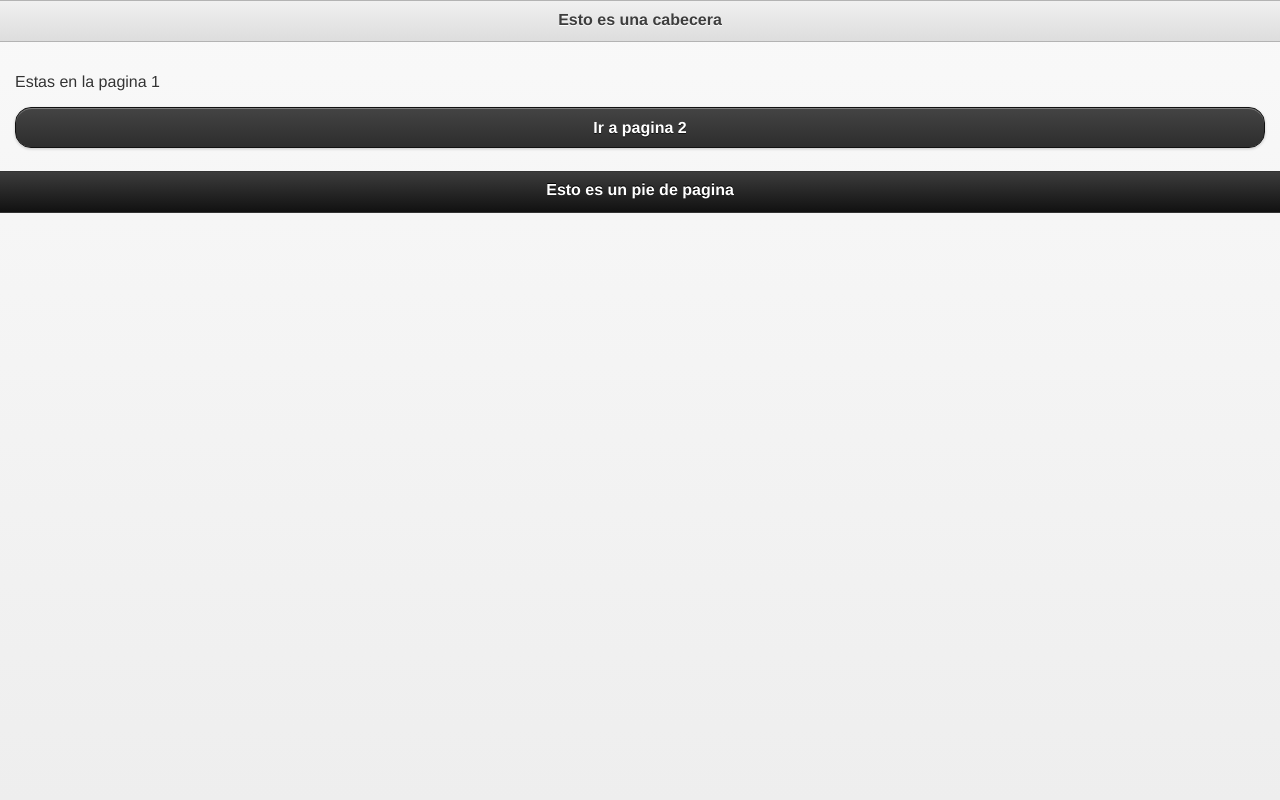
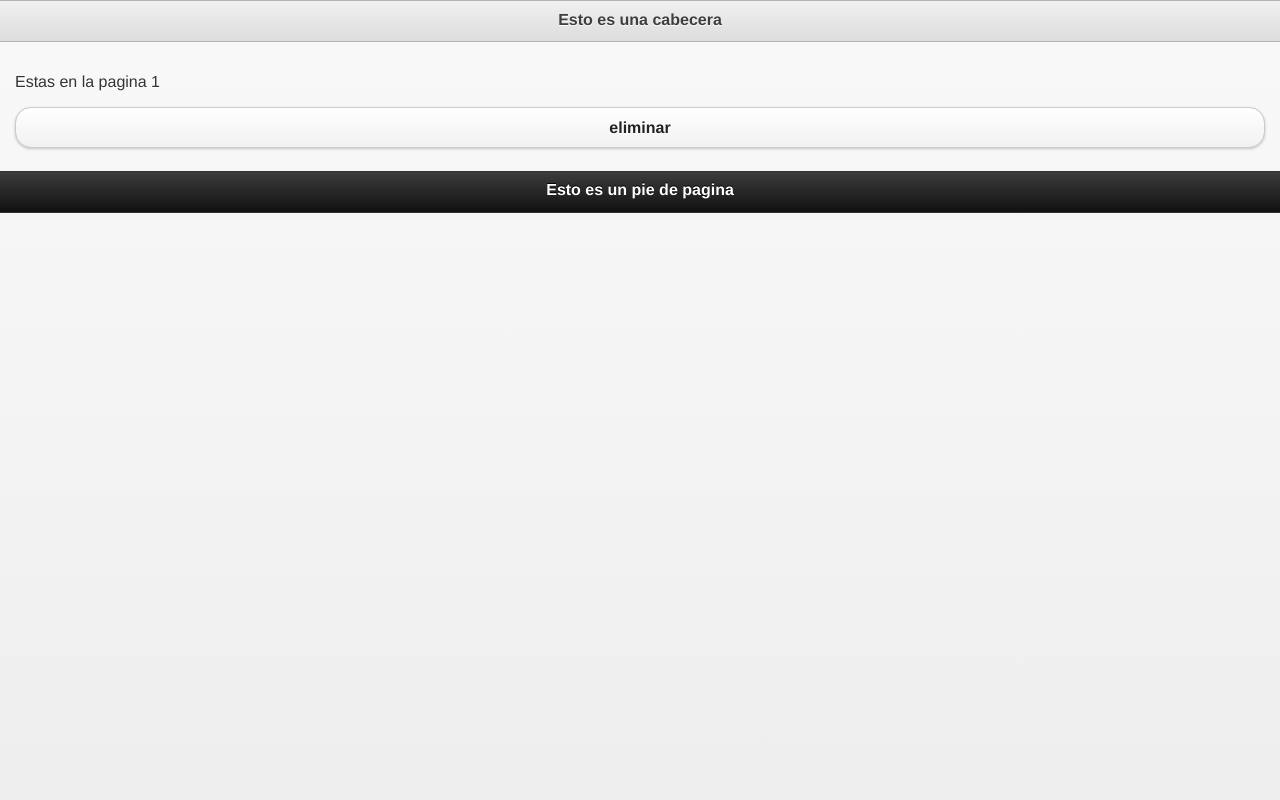
Before and after one commit to gloton/jquery-mobile-cf, a PHP site: page / in a window 1280 px wide. Run offline with PHP 8.4, Linux system fonts and the light colour scheme.

Commit message:
VIDEO 10 Crear cuadro de dialogo

```diff
--- a/index.php
+++ b/index.php
@@ -19,7 +19,23 @@
 	<!-- contenido -->
 		<div data-role="content">
 			<p>Estas en la pagina 1</p>
-			<a href="pagina2.php"  data-role="button" data-theme="a" data-transition="slideup">Ir a pagina 2</a>
+			<a href="#confirmar" data-role="button" data-rel="dialog">eliminar</a>
+		</div>
+	<!-- pie de pagina -->
+		<div data-role="footer"><h2>Esto es un pie de pagina</h2></div>
+	</div>
+	<!-- Cuadro de dialogo -->
+	<div data-role="page" id="confirmar">
+	<!-- bajo este datarol contendra toda la aplicacion de nuesto jqm -->
+	<!-- cabecera -->
+		<div data-role="header" data-theme="c">
+			<h1>Esto es una cabecera</h1>
+		</div>
+	<!-- contenido -->
+		<div data-role="content">
+			<p>Estas por eliminar algo, deseas eliminarlo?</p>
+			<a href="#pagina1"  data-role="button" data-rel="back">eliminar</a>
+			<a href="#pagina1"  data-role="button" data-rel="back">cancelar</a>
 		</div>
 	<!-- pie de pagina -->
 		<div data-role="footer"><h2>Esto es un pie de pagina</h2></div>
```
Also changed, not shown: 1 other file.
